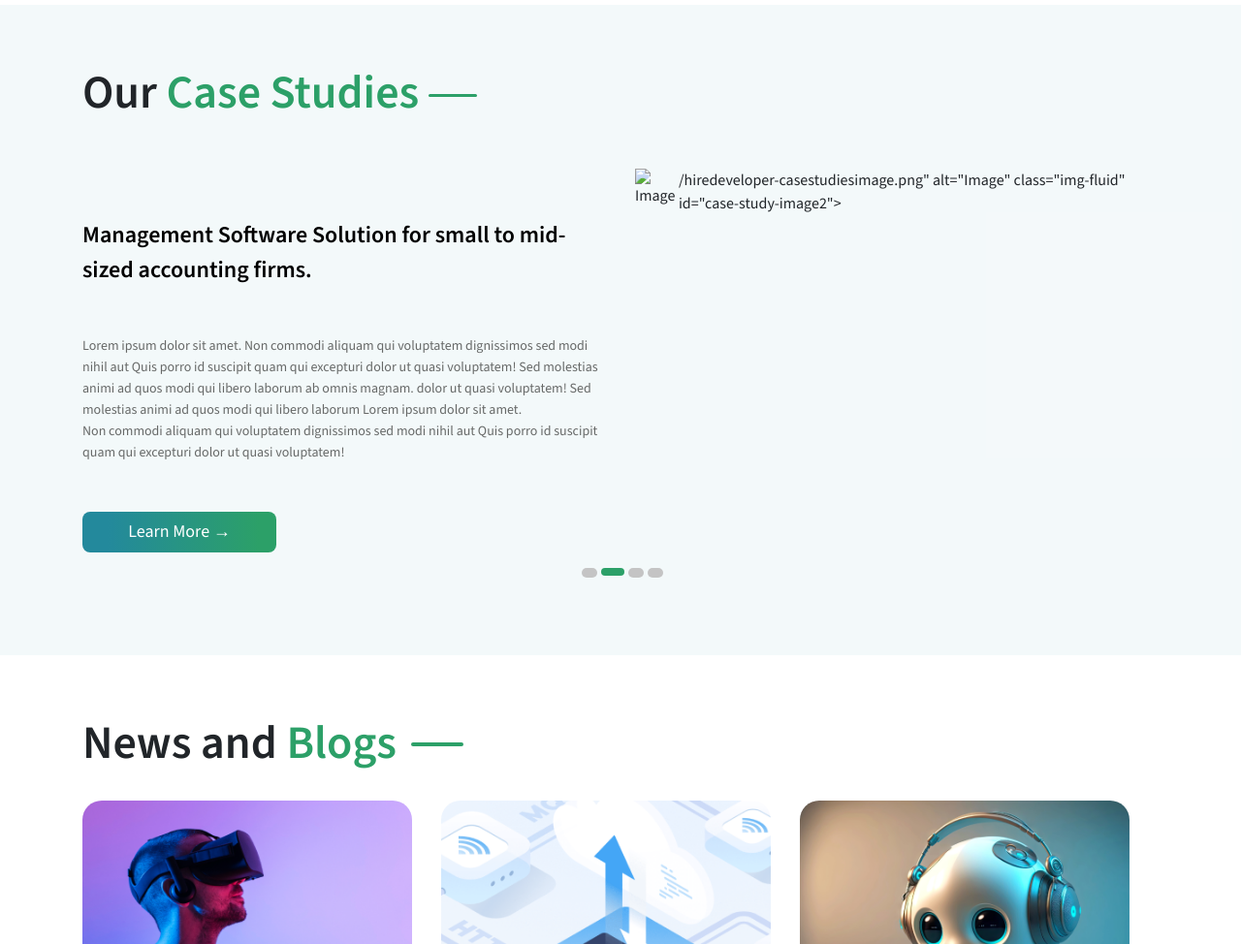
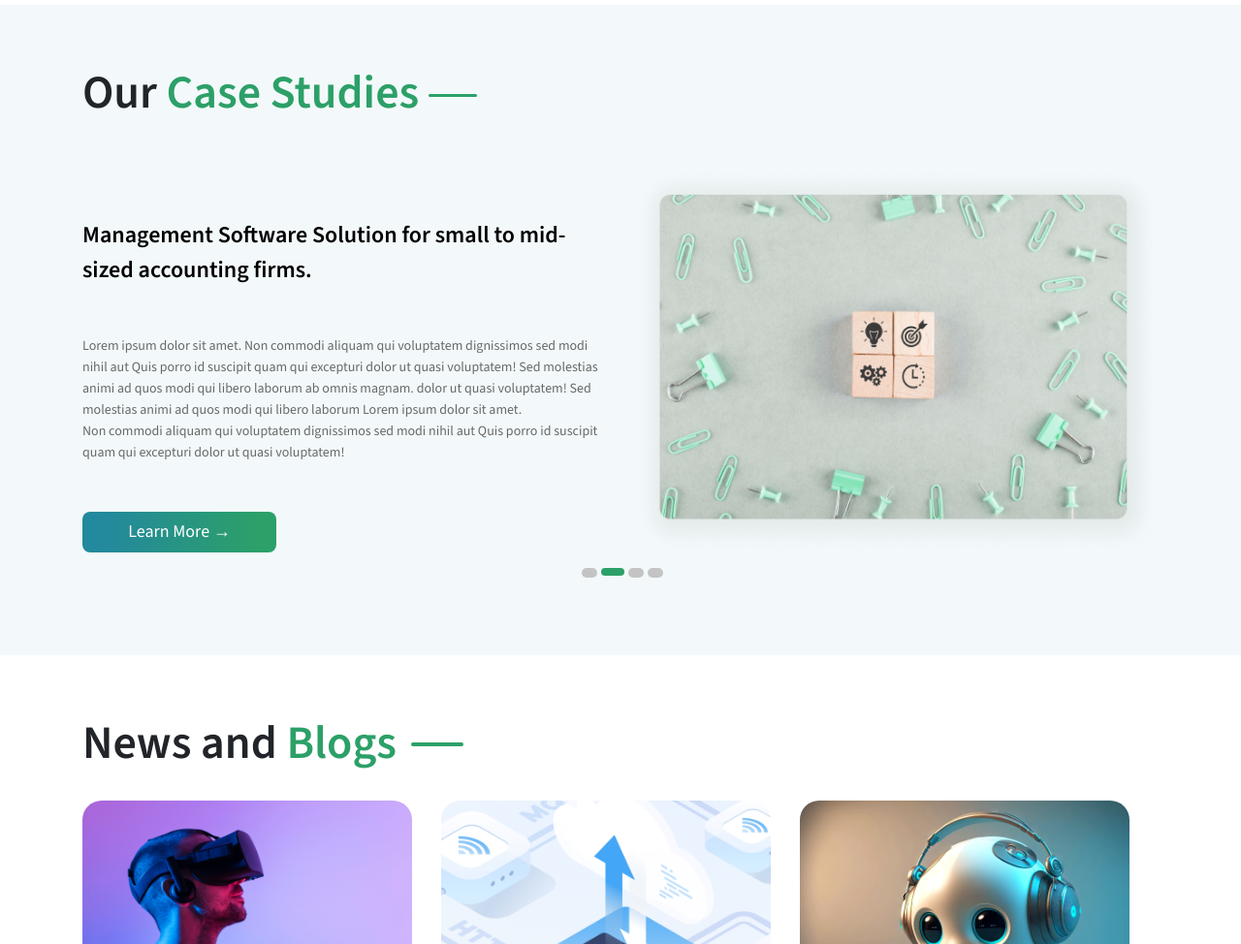
Before and after one commit to Muthumanimurugan/hire-nodejs, a plain HTML site: page index.html in a window 1280 px wide. Shown: the part 8418-9392 px from the top of the page at 97% size. Drawn offline with nearby package versions, Linux system fonts and the light colour scheme; a script that the page names is missing; files whose address does not match are found by name.

Commit message:
Update index.html

```diff
--- a/index.html
+++ b/index.html
@@ -2205,7 +2205,7 @@
               </div>
           </div>
           <div class="col-md-6 d-flex justify-content-end" id="casestudies-image2">
-              <img src="                  <img src="./images/hiredeveloper-casestudiesimage.png" alt="Image" class=" img-fluid casestudies-image1" id="case-study-image1">/hiredeveloper-casestudiesimage.png" alt="Image" class="img-fluid"  id="case-study-image2">
+        <img src="./images/hiredeveloper-casestudiesimage.png" alt="Image" class=" img-fluid casestudies-image1" id="case-study-image1">
           </div>
       </div>
       <div class="row mt-3 casestudies-point_display2">
```
